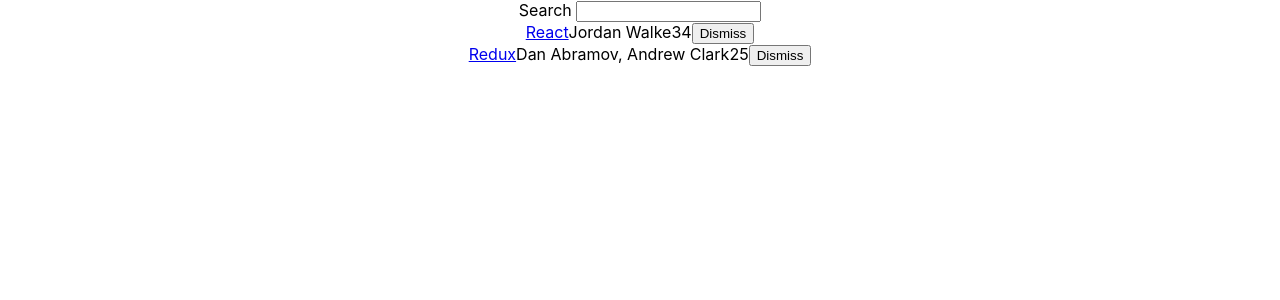
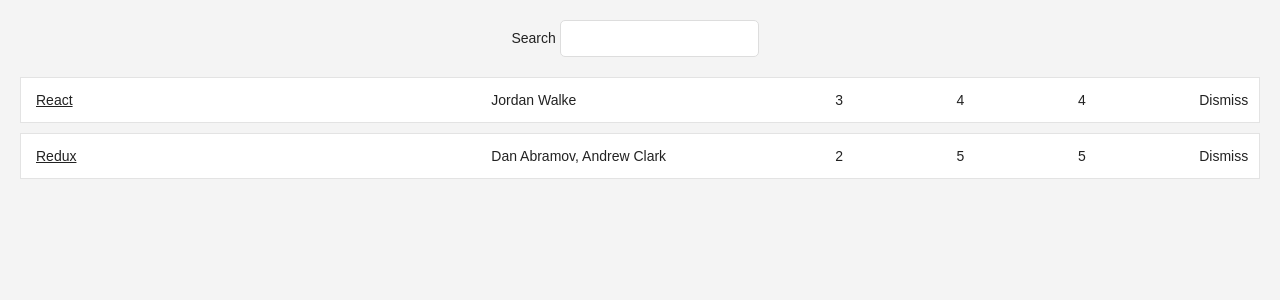
Before and after one commit to Luis-Blash/Libro-TheRoadToLearnReact, a React (Create React App) app in the folder hackernews/: page / in a window 1280 px wide. Shown: the top 300 px of the page. Built offline with nearby package versions, Linux system fonts and the light colour scheme.

Commit message:
Pagina 75 Estilos CSS

```diff
--- a/hackernews/src/App.css
+++ b/hackernews/src/App.css
@@ -32,7 +32,72 @@
   from {
     transform: rotate(0deg);
   }
+
   to {
     transform: rotate(360deg);
   }
 }
+
+.page {
+  margin: 20px;
+}
+
+.interactions {
+  text-align: center;
+}
+
+.table {
+  margin: 20px 0;
+}
+
+.table-header {
+  display: flex;
+  line-height: 24px;
+  font-size: 16px;
+  padding: 0 10px;
+  justify-content: space-between;
+}
+
+.table-empty {
+  margin: 200px;
+  text-align: center;
+  font-size: 16px;
+}
+
+.table-row {
+  display: flex;
+  line-height: 24px;
+  white-space: nowrap;
+  margin: 10px 0;
+  padding: 10px;
+  background: #ffffff;
+  border: 1px solid #e3e3e3;
+}
+
+.table-header>span {
+  overflow: hidden;
+  text-overflow: ellipsis;
+  padding: 0 5px;
+}
+
+.table-row>span {
+  overflow: hidden;
+  text-overflow: ellipsis;
+  padding: 0 5px;
+}
+
+.button-inline {
+  border-width: 0;
+  background: transparent;
+  color: inherit;
+  text-align: inherit;
+  -webkit-font-smoothing: inherit;
+  padding: 0;
+  font-size: inherit;
+  cursor: pointer;
+}
+
+.button-active {
+  border-radius: 0;
+  border-bottom: 1px solid #38BB6C;
+}
--- a/hackernews/src/App.js
+++ b/hackernews/src/App.js
@@ -65,10 +65,12 @@
   render() {
     const { searchTerm, list } = this.state;
     return (
-      <div className="App">
-        <Search value={searchTerm} onChange={this.onSearchChange}>
-          Search
-        </Search>
+      <div className="page">
+        <div className="interactions">
+          <Search value={searchTerm} onChange={this.onSearchChange}>
+            Search
+          </Search>
+        </div>
         <Table list={list} pattern={searchTerm} onDismiss={this.onDismiss} />
       </div>
     );
@@ -89,17 +91,22 @@
   render() {
     const { list, pattern, onDismiss } = this.props;
     return (
-      <div>
+      <div className="table">
         {list.filter(isSearched(pattern)).map((item) => (
-          <div key={item.objectID}>
-            <span>
+          <div key={item.objectID} className="table-row">
+            <span style={{ width: "40%" }}>
               <a href={item.url}>{item.title}</a>
             </span>
-            <span>{item.author}</span>
-            <span>{item.num_comments}</span>
-            <span>{item.points}</span>
+              <span style={{ width: "30%" }}>{item.author}</span>
+              <span style={{ width: "10%" }}>{item.num_comments}</span>
+              <span style={{ width: "10%" }}>{item.points}</span>
+              <span style={{ width: "10%" }}>{item.points}</span>
             <span>
-              <button onClick={() => onDismiss(item.objectID)} type="button">
+              <button
+                onClick={() => onDismiss(item.objectID)}
+                type="button"
+                className="button-inline"
+              >
                 Dismiss
               </button>
             </span>
--- a/hackernews/src/index.css
+++ b/hackernews/src/index.css
@@ -11,3 +11,50 @@
   font-family: source-code-pro, Menlo, Monaco, Consolas, 'Courier New',
     monospace;
 }
+
+
+body {
+  color: #222;
+  background: #f4f4f4;
+  font: 400 14px CoreSans, Arial, sans-serif;
+}
+
+a {
+  color: #222;
+}
+
+a:hover {
+  text-decoration: underline;
+}
+
+ul,
+li {
+  list-style: none;
+  padding: 0;
+  margin: 0;
+}
+
+input {
+  padding: 10px;
+  border-radius: 5px;
+  outline: none;
+  margin-right: 10px;
+  border: 1px solid #dddddd;
+}
+
+button {
+  padding: 10px;
+  border-radius: 5px;
+  border: 1px solid #dddddd;
+  background: transparent;
+  color: #808080;
+  cursor: pointer;
+}
+
+button:hover {
+  color: #222;
+}
+
+*:focus {
+  outline: none;
+}
```
